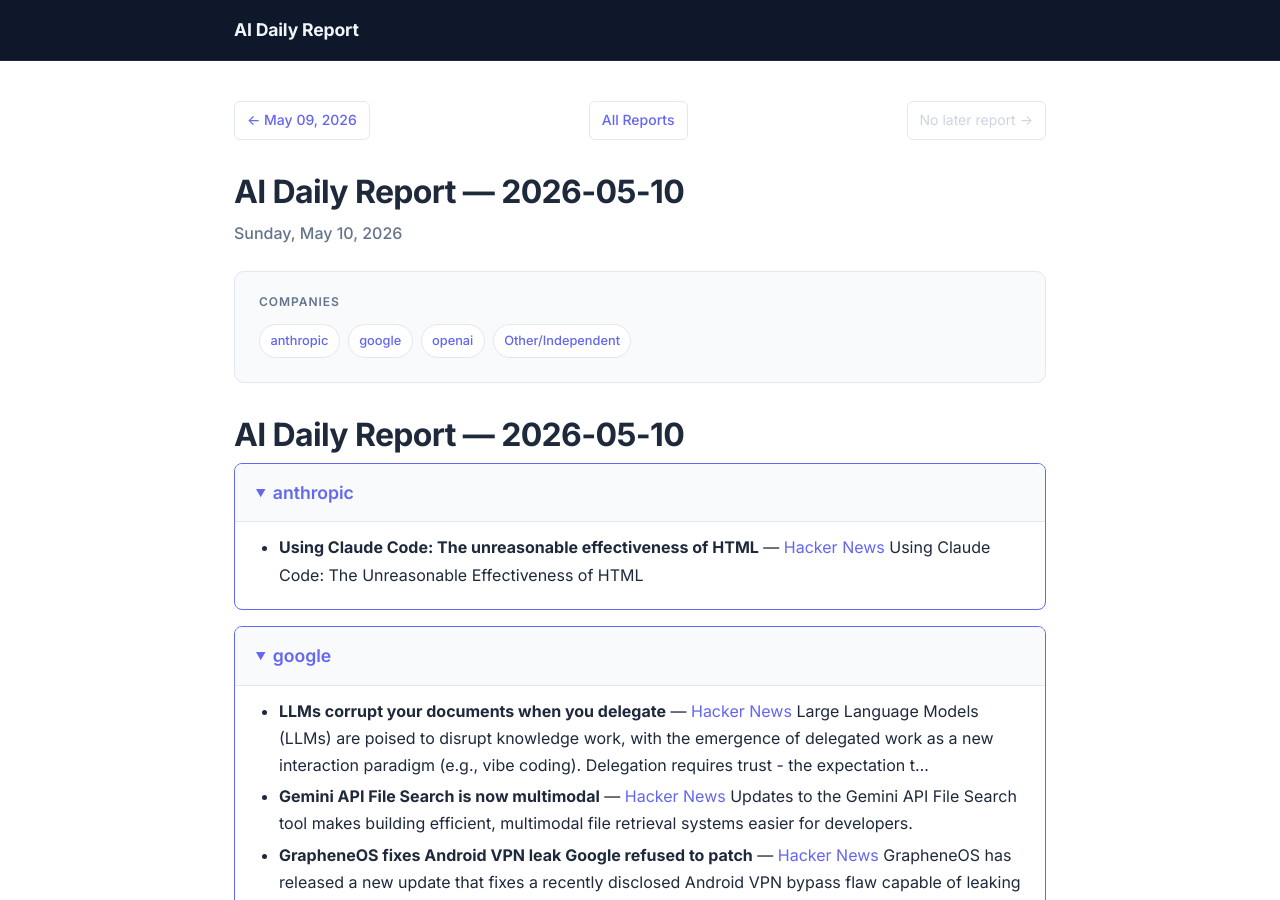
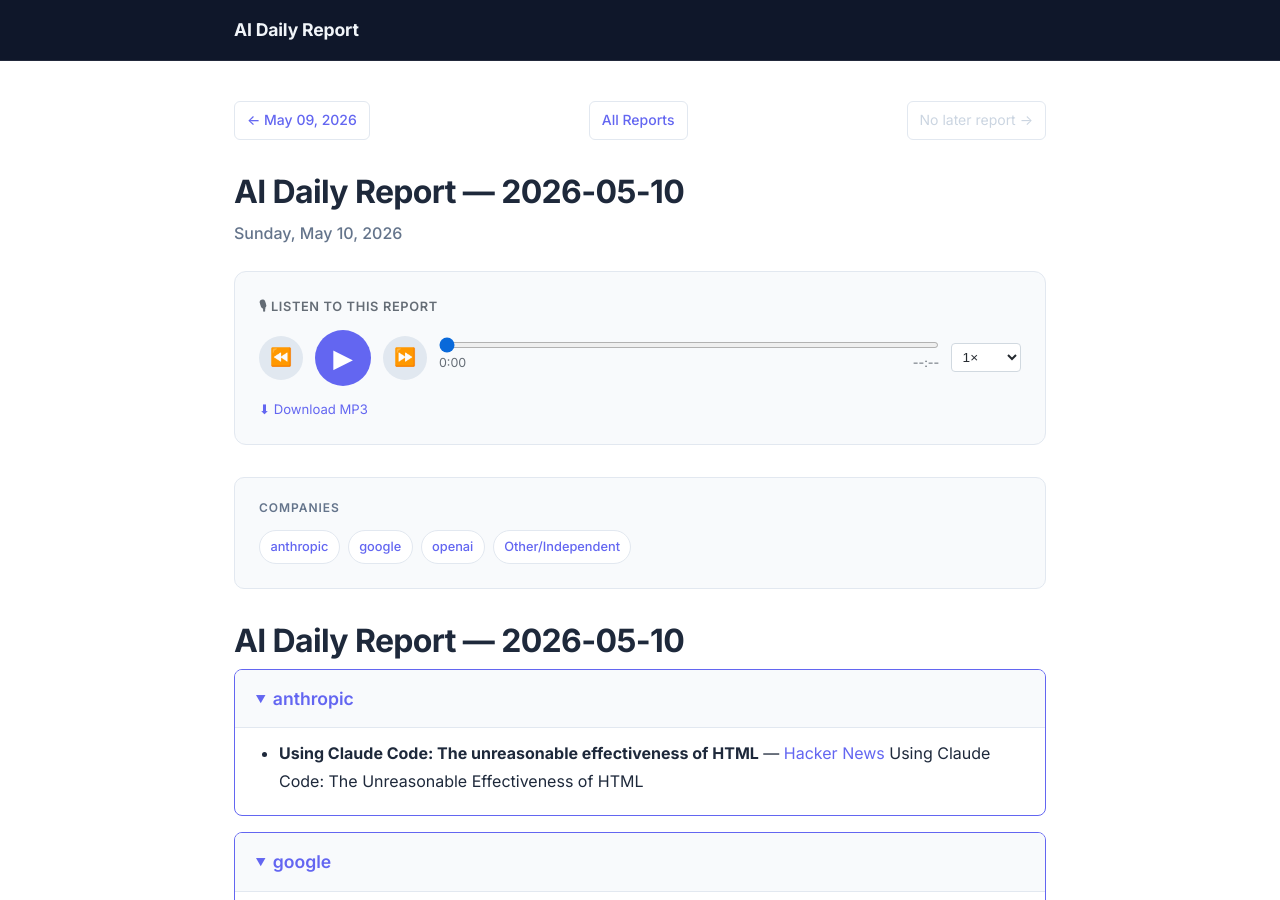
Before and after one commit to lankeami/ai-upskill, a Jekyll site: the page built from reports/2026-05-10.md, in a window 1280 px wide and 900 px high. Built offline with Jekyll 4.4.1, drawn with Linux system fonts in a browser that asks for light colours; part of the change alters nothing that is shown.

Commit message:
chore: add podcast URL to 2026-05-10 report

```diff
--- a/reports/2026-05-10.md
+++ b/reports/2026-05-10.md
@@ -4,6 +4,7 @@ title: "AI Daily Report — 2026-05-10"
 date: 2026-05-10
 companies: ["anthropic", "google", "openai", "Other/Independent"]
 item_count: 15
+podcast_url: https://github.com/lankeami/ai-upskill/releases/download/podcast-2026-05-10/2026-05-10.mp3
 ---
 
 # AI Daily Report — 2026-05-10
```
